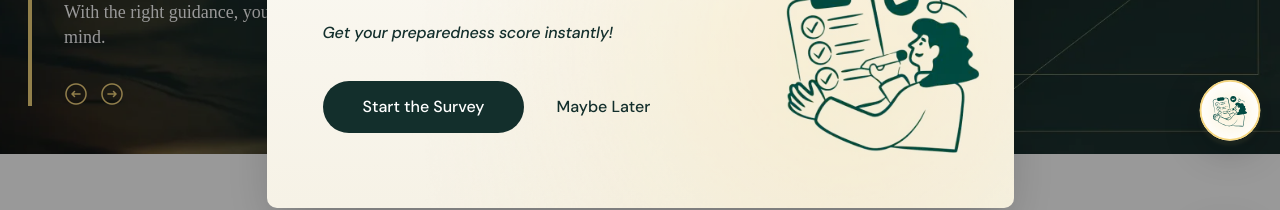
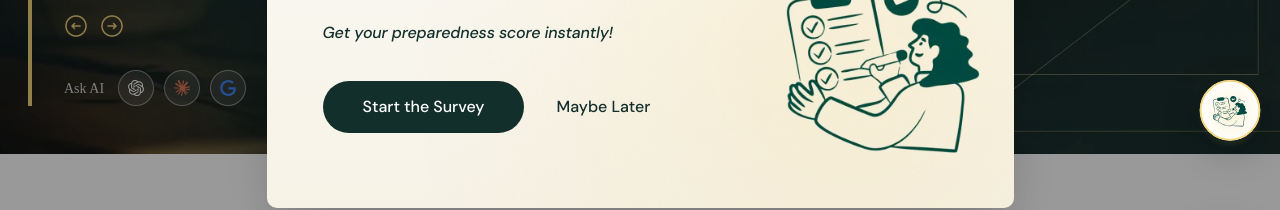
Before and after one commit to markventasit-source/truelegacy-website, a React (Vite) app: page / in a window 1280 px wide. Shown: the part 486-696 px from the top of the page. Built offline with nearby package versions, Linux system fonts and the light colour scheme; no server answers; grey boxes are pictures that could not be loaded; a web font is replaced by a local one.

Commit message:
Added the ask ai prompting button

```diff
--- /dev/null
+++ b/src/components/AskAiPills.jsx
@@ -0,0 +1,78 @@
+import { SiOpenai, SiClaude, SiGoogle } from "react-icons/si";
+
+const CHATGPT_BASE = "https://chatgpt.com/";
+const CLAUDE_BASE = "https://claude.ai/new";
+
+const buildAiChatUrl = (base, prompt, pageUrl) =>
+  `${base}?q=${encodeURIComponent(`${prompt}\n\n${pageUrl}`)}`;
+
+const buildGoogleSearchUrl = (pageUrl) =>
+  `https://www.google.com/search?q=${encodeURIComponent(`site:${pageUrl}`)}`;
+
+const items = [
+  { key: "chatgpt", label: "Ask ChatGPT", base: CHATGPT_BASE, Icon: SiOpenai },
+  { key: "claude", label: "Ask Claude", base: CLAUDE_BASE, Icon: SiClaude },
+  { key: "google", label: "Search on Google", base: null, Icon: SiGoogle },
+];
+
+const PILL_CLASSES = {
+  light:
+    "border-[#D9D9D9] bg-white hover:border-[#F4D57E] hover:bg-[#F4D57E]",
+  dark: "border-white/40 bg-white/10 text-white backdrop-blur-sm hover:border-[#F4D57E] hover:bg-white/15",
+};
+
+/** Brand icon color — ChatGPT is white on the dark variant so it stays visible. */
+const ICON_CLASSES = {
+  light: { chatgpt: "text-[#412991]", claude: "text-[#D97757]", google: "text-[#4285F4]" },
+  dark: { chatgpt: "text-white", claude: "text-[#D97757]", google: "text-[#4285F4]" },
+};
+
+/**
+ * AskAiPills — circular icon-only buttons that open ChatGPT / Claude / Google
+ * with the given prompt + page URL pre-filled.
+ *
+ * @param {string}  prompt  Text sent to ChatGPT / Claude.
+ * @param {string}  pageUrl Absolute page URL included with the prompt (and used for the site: Google search).
+ * @param {"light"|"dark"} variant light = white borders for light pages; dark = glassy outline for dark heroes.
+ * @param {string}  [label] Optional lead-in text, e.g. "Discuss this article with:".
+ */
+const AskAiPills = ({
+  prompt,
+  pageUrl,
+  variant = "light",
+  label,
+  className = "",
+}) => {
+  return (
+    <div className={`flex flex-wrap items-center gap-2.5 ${className}`}>
+      {label ? (
+        <span
+          className={`mr-1 font-[Urania] text-[13px] md:text-[14px] ${
+            variant === "dark" ? "text-white/80" : "text-[#868989]"
+          }`}
+        >
+          {label}
+        </span>
+      ) : null}
+      {items.map(({ key, label: text, base, Icon }) => (
+        <a
+          key={key}
+          href={
+            base
+              ? buildAiChatUrl(base, prompt, pageUrl)
+              : buildGoogleSearchUrl(pageUrl)
+          }
+          target="_blank"
+          rel="noopener noreferrer"
+          title={text}
+          aria-label={text}
+          className={`inline-flex h-9 w-9 shrink-0 items-center justify-center rounded-full border transition-colors ${PILL_CLASSES[variant]}`}
+        >
+          <Icon className={`text-[16px] ${ICON_CLASSES[variant][key]}`} />
+        </a>
+      ))}
+    </div>
+  );
+};
+
+export default AskAiPills;
--- a/src/components/home/HeaderHome.jsx
+++ b/src/components/home/HeaderHome.jsx
@@ -7,6 +7,11 @@ import {
   useState,
 } from "react";
 import { useLocation } from "react-router-dom";
+import AskAiPills from "../AskAiPills";
+import { SITE_ORIGIN } from "../../seo/pageMeta";
+
+/** Prompt pre-filled when the visitor clicks "Ask ChatGPT / Ask Claude" in the hero. */
+const HOME_ASK_AI_PROMPT = `I'm looking to protect my family's wealth and secure my legacy for future generations. How can Truelegacy (https://truelegacyindia.com/) help me with Will drafting, succession planning, and private family trusts to ensure a smooth and legally sound transfer of my assets in India?`;
 
 /** Stable public URLs — avoid tiny shared-asset JS chunks on the critical path. */
 const questionIcon = "/accent-mark.webp";
@@ -403,6 +408,15 @@ const HeaderHome = () => {
             <div className="home-hero__carousel mt-5 flex items-center gap-3 sm:mt-6 lg:mt-8">
               {carouselButtons}
             </div>
+
+            {/* Ask ChatGPT / Claude / Google — glassy outline pills for the dark hero */}
+            <AskAiPills
+              variant="dark"
+              prompt={HOME_ASK_AI_PROMPT}
+              pageUrl={SITE_ORIGIN}
+              label="Ask AI"
+              className="mt-5 sm:mt-6 lg:mt-8"
+            />
           </div>
         </div>
       </div>
--- a/src/components/resources/ResourcesSection.jsx
+++ b/src/components/resources/ResourcesSection.jsx
@@ -17,6 +17,10 @@ import {
   FaLink,
   FaShareNodes,
 } from "react-icons/fa6";
+import { SITE_ORIGIN } from "../../seo/pageMeta";
+import AskAiPills from "../AskAiPills";
+
+const ASK_AI_PROMPT = `Summarise this article for an Indian reader who wants to protect their family's wealth, understand inheritance and succession laws, and plan the transfer of assets to future generations. Use the article as the primary source, explain the key points in simple, practical language, and highlight relevant legal considerations in India. Where appropriate, explain how Truelegacy's services, including Will drafting, succession planning, and private family trusts, can help readers plan and protect their family's legacy. Avoid unsupported legal claims and recommend professional advice for individual circumstances. Credit Truelegacy (truelegacyindia.com) as the source of the article.`;
 
 const getExcerptFromBlogDetail = (blog) => {
   if (!blog) return "";
@@ -365,6 +369,7 @@ useEffect(() => {
 }, [tocItems]);
   const shareUrl =
     typeof window !== "undefined" ? window.location.href : "";
+  const articleUrl = `${SITE_ORIGIN}/resources/${slug}`;
   const shareText =
     getExcerptFromBlogDetail(blogData)?.replace(/[#*_`]/g, "").slice(0, 180) ||
     heroTitle;
@@ -641,6 +646,15 @@ xl:ml-auto xl:mr-[-40px]`}
           </div>
         </div>
 
+        {/* Ask AI / Search on Google */}
+        <AskAiPills
+          variant="light"
+          prompt={ASK_AI_PROMPT}
+          pageUrl={articleUrl}
+          label="Ask AI"
+          className="mb-6 md:mb-8"
+        />
+
         {/* Content grid: TOC | Article | Related
             lg: 2-col so the article isn’t squeezed; xl+: 3-col */}
         <div
```
